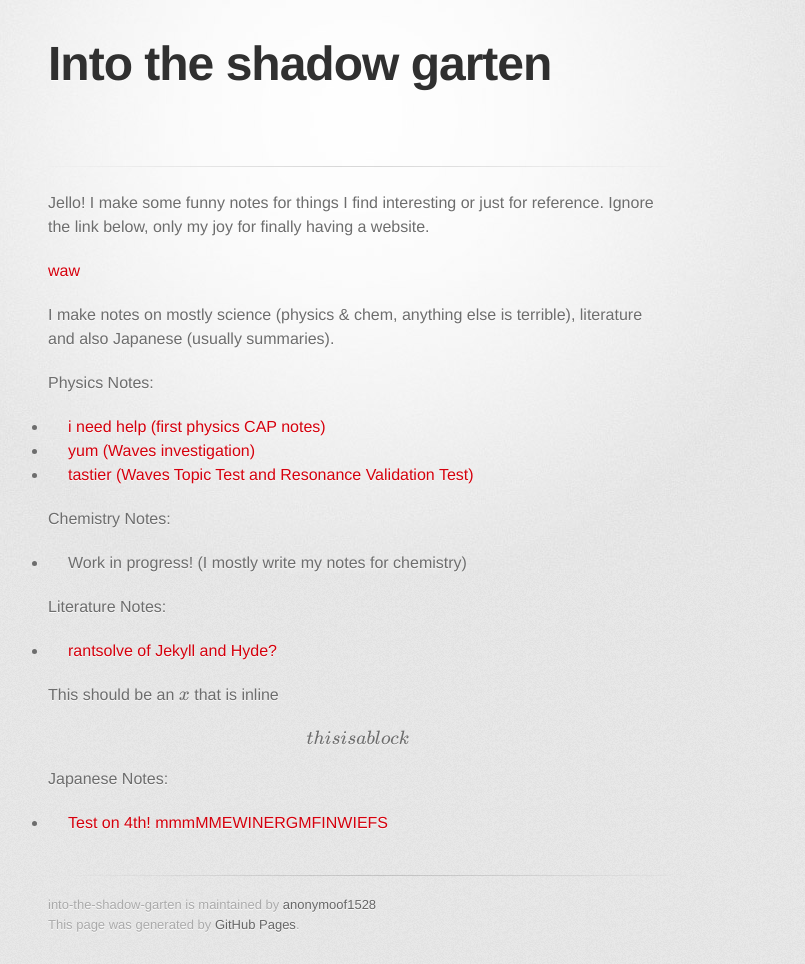
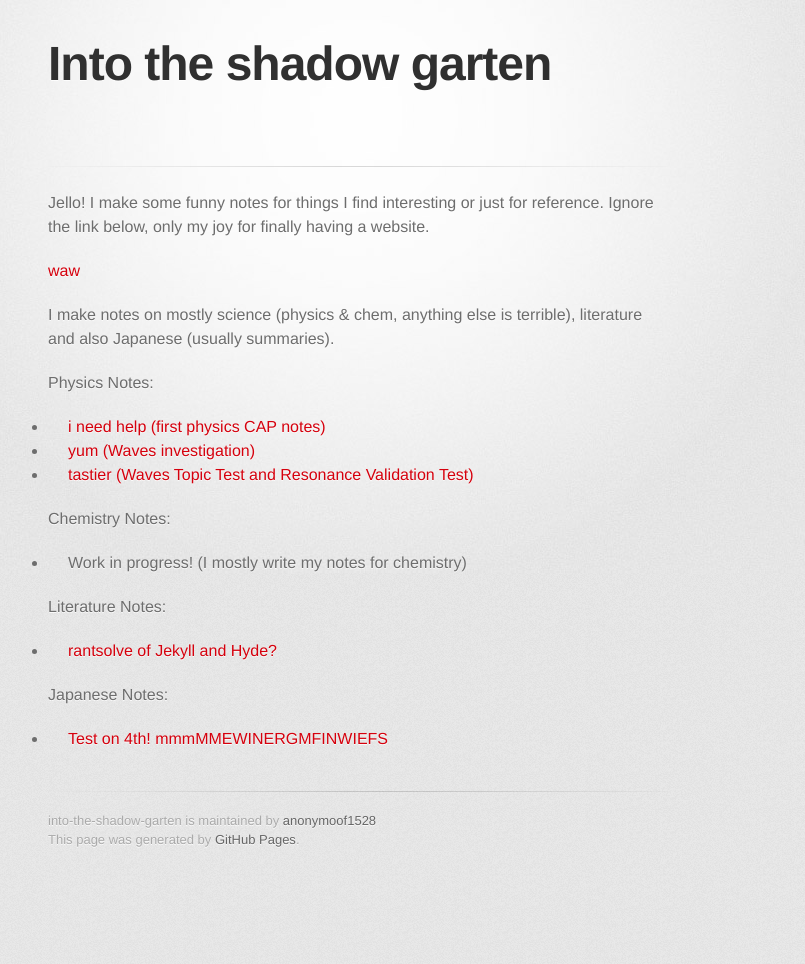
Before and after one commit to anonymoof1528/into-the-shadow-garten, a Jekyll site: the page built from index.md, in a window 1280 px wide. Shown: the whole page, without its empty margins (282-1087 px from the left). Built offline with Jekyll 4.4.1, drawn with Linux system fonts in a browser that asks for light colours; some web fonts are replaced; our own code applies the rules of GitHub Pages for plain Markdown files; the repository's description, which GitHub fills in, is left out; after the commit the page ends 900 px from its top, so only the background shows below that.

Commit message:
OOMps
Few stuff were messed up

```diff
--- a/index.md
+++ b/index.md
@@ -11,7 +11,7 @@ I make notes on mostly science (physics & chem, anything else is terrible), lite
 Physics Notes:
 - [i need help (first physics CAP notes)](Physics/Linear%20Motion%20Notes.md)
 - [yum (Waves investigation)](Physics/Waves%20Evaluation%20and%20Analysis%20Task%20Research.md)
-- [tastier (Waves Topic Test and Resonance Validation Test)]()
+- [tastier (Waves Topic Test and Resonance Validation Test)](Physics/Waves%20and%20Resonance%20Notes.md)
 
 Chemistry Notes:
 - Work in progress! (I mostly write my notes for chemistry)
@@ -20,9 +20,5 @@ Literature Notes:
 
 - [rantsolve of Jekyll and Hyde?](Literature/I_hate_psychoanalysis_but_that_and_Jekyll_and_Hyde.md)
 
-This should be an $x$ that is inline
-
-$$ this is a block$$
-
 Japanese Notes:
 - [Test on 4th! mmmMMEWINERGMFINWIEFS](Japanese/Writing_test_summary.md)
```
Also changed, not shown: .obsidian/workspace.json.
